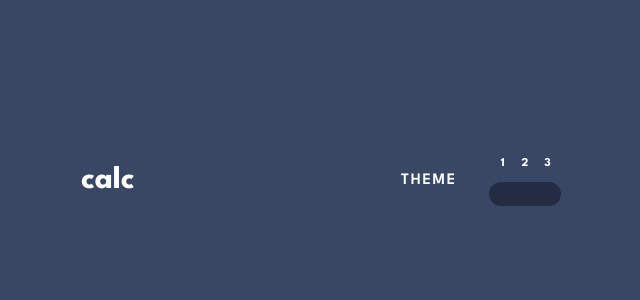
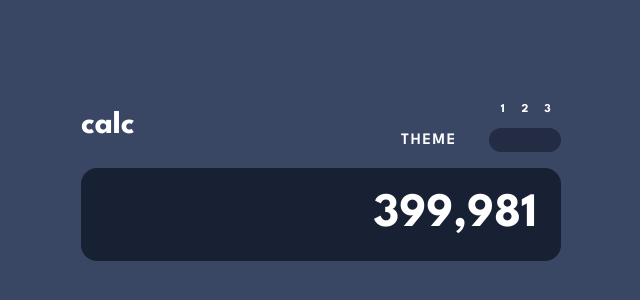
Before and after one commit to Arsalan2078/calculator-app, a React (Vite) app: page / in a window 1280 px wide. Shown: the part 220-520 px from the top of the page, without its empty margins (319-959 px from the left). Built offline with nearby package versions, Linux system fonts and the light colour scheme.

Commit message:
added & stylized screen

```diff
--- a/src/App.tsx
+++ b/src/App.tsx
@@ -1,10 +1,12 @@
 import Nav from "./components/Nav"
+import Screen from "./components/Screen"
 
 function App () {
   return (
     <main className="calculator-app theme-1">
       <div className="wrapper">
         <Nav />
+        <Screen />
       </div>
     </main>
   )
--- /dev/null
+++ b/src/components/Screen.tsx
@@ -0,0 +1,9 @@
+function Screen () {
+  return (
+    <section className="screen">
+      399,981
+    </section>
+  )
+}
+
+export default Screen
--- a/src/index.css
+++ b/src/index.css
@@ -277,6 +277,7 @@ body {
 }
 
 .calculator-app {
+  padding: 1rem;
   display: flex;
   justify-content: center;
   align-items: center;
@@ -286,6 +287,8 @@ body {
 }
 .calculator-app .wrapper {
   flex-basis: 30rem;
+  display: grid;
+  gap: 1rem;
 }
 
 .nav {
@@ -304,9 +307,10 @@ body {
   gap: 0.25rem 1rem;
 }
 .nav .theme-toggle-container .theme-tag {
+  padding: 0.25rem 0;
   grid-row: span 2;
   display: flex;
-  align-items: center;
+  align-items: end;
   font-weight: 600;
   letter-spacing: 0.1rem;
 }
@@ -336,4 +340,14 @@ body {
   border-radius: 50%;
 }
 
+.screen {
+  padding: 1.5rem 1.5rem;
+  display: flex;
+  flex-direction: row;
+  justify-content: end;
+  align-items: center;
+  border-radius: 1rem;
+  font-size: 3rem;
+}
+
 /*# sourceMappingURL=index.css.map */
--- a/src/scss/_base.scss
+++ b/src/scss/_base.scss
@@ -13,6 +13,7 @@ body {
 }
 
 .calculator-app {
+  padding: 1rem;
   display: flex;
   justify-content: center;
   align-items: center;
@@ -24,5 +25,7 @@ body {
 
   .wrapper {
     flex-basis: 30rem;
+    display: grid;
+    gap: 1rem;
   }
 }
--- a/src/scss/components/_nav.scss
+++ b/src/scss/components/_nav.scss
@@ -17,9 +17,10 @@
     gap: 0.25rem 1rem;
 
     .theme-tag {
+      padding: 0.25rem 0;
       grid-row: span 2;
       display: flex;
-      align-items: center;
+      align-items: end;
       font-weight: typography.$font-weight-600;
       letter-spacing: 0.1rem;
     }
--- /dev/null
+++ b/src/scss/components/_screen.scss
@@ -0,0 +1,11 @@
+@use '../typography';
+
+.screen {
+  padding: 1.5rem 1.5rem;
+  display: flex;
+  flex-direction: row;
+  justify-content: end;
+  align-items: center;
+  border-radius: 1rem;
+  font-size: typography.$font-size-xxl;
+}
--- a/src/scss/index.scss
+++ b/src/scss/index.scss
@@ -4,3 +4,4 @@
 @use 'base';
 
 @use './components/nav';
+@use './components/screen';
```
Also changed, not shown: 1 other file (tests, documents, lock files or other folders).
